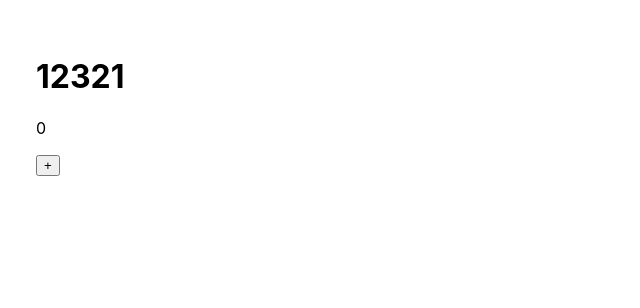
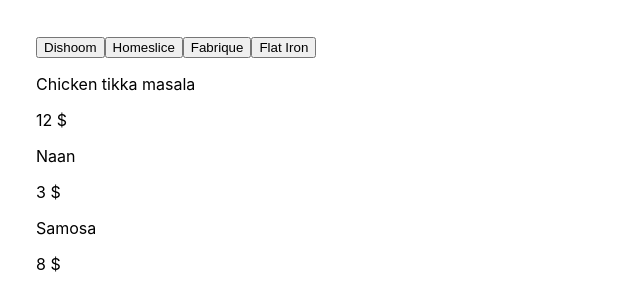
Before and after one commit to Gr4childo-code/react_app, a React (Create React App) app: page / in a window 1280 px wide. Shown: the top 308 px of the page, without its empty margins (0-640 px from the left). Built offline with nearby package versions, Linux system fonts and the light colour scheme.

Commit message:
add a function components and hooks

```diff
--- a/src/components/App.jsx
+++ b/src/components/App.jsx
@@ -1,29 +1,8 @@
-import React, { useEffect, useState } from 'react';
+import React from 'react';
+import Restautants from './Restautants';
 
-const App = () => {
-	const [value, setValue] = useState(0);
-	const [foo, setFoo] = useState('foo');
-
-	useEffect(() => {
-		console.log('I have been mounted');
-	}, []);
-
-	useEffect(() => {
-		console.log('I have been updated');
-	}, [value, foo]);
-
-	const handleClick = () => {
-		setValue(value);
-		setFoo('foo');
-	};
-
-	return (
-		<div>
-			<h1>12321</h1>
-			<p>{value}</p>
-			<button onClick={handleClick}>+</button>
-		</div>
-	);
+const App = (props) => {
+	return <Restautants restaurants={props.restaurants} />;
 };
 
 export default App;
--- /dev/null
+++ b/src/components/Menu.jsx
@@ -0,0 +1,14 @@
+import React from 'react';
+import Product from './Product';
+
+const Menu = (props) => {
+	return (
+		<div>
+			{props.menu.map((product) => (
+				<Product key={product.id} product={product} />
+			))}
+		</div>
+	);
+};
+
+export default Menu;
--- /dev/null
+++ b/src/components/Navigation.jsx
@@ -0,0 +1,15 @@
+import React from 'react';
+
+const Navigation = (props) => {
+	return (
+		<div>
+			{props.restaurants.map((restaurant) => (
+				<button key={restaurant.id} onClick={() => props.onRestaurantClick(restaurant.id)}>
+					{restaurant.name}
+				</button>
+			))}
+		</div>
+	);
+};
+
+export default Navigation;
--- /dev/null
+++ b/src/components/Product.jsx
@@ -0,0 +1,12 @@
+import React from 'react';
+
+const Product = (props) => {
+	return (
+		<div>
+			<p>{props.product.name}</p>
+			<p>{props.product.price} $</p>
+		</div>
+	);
+};
+
+export default Product;
--- /dev/null
+++ b/src/components/Restautants.jsx
@@ -0,0 +1,21 @@
+import React, { useState, useMemo } from 'react';
+import Menu from './Menu';
+import Navigation from './Navigation';
+
+const Restautants = (props) => {
+	const [activeId, setActiveId] = useState(props.restaurants[0].id);
+
+	const activeRestaurant = useMemo(
+		() => props.restaurants.find((restaurant) => restaurant.id === activeId),
+		[activeId, props.restaurants]
+	);
+
+	return (
+		<div>
+			<Navigation restaurants={props.restaurants} onRestaurantClick={setActiveId} />
+			<Menu menu={activeRestaurant.menu} />
+		</div>
+	);
+};
+
+export default Restautants;
--- a/src/index.js
+++ b/src/index.js
@@ -4,9 +4,11 @@
 
 import App from './components/App';
 
+import { restaurants } from './fixtures';
+
 const root = ReactDOM.createRoot(document.getElementById('root'));
 root.render(
 	<React.StrictMode>
-		<App />
+		<App restaurants={restaurants} />
 	</React.StrictMode>
 );
```
